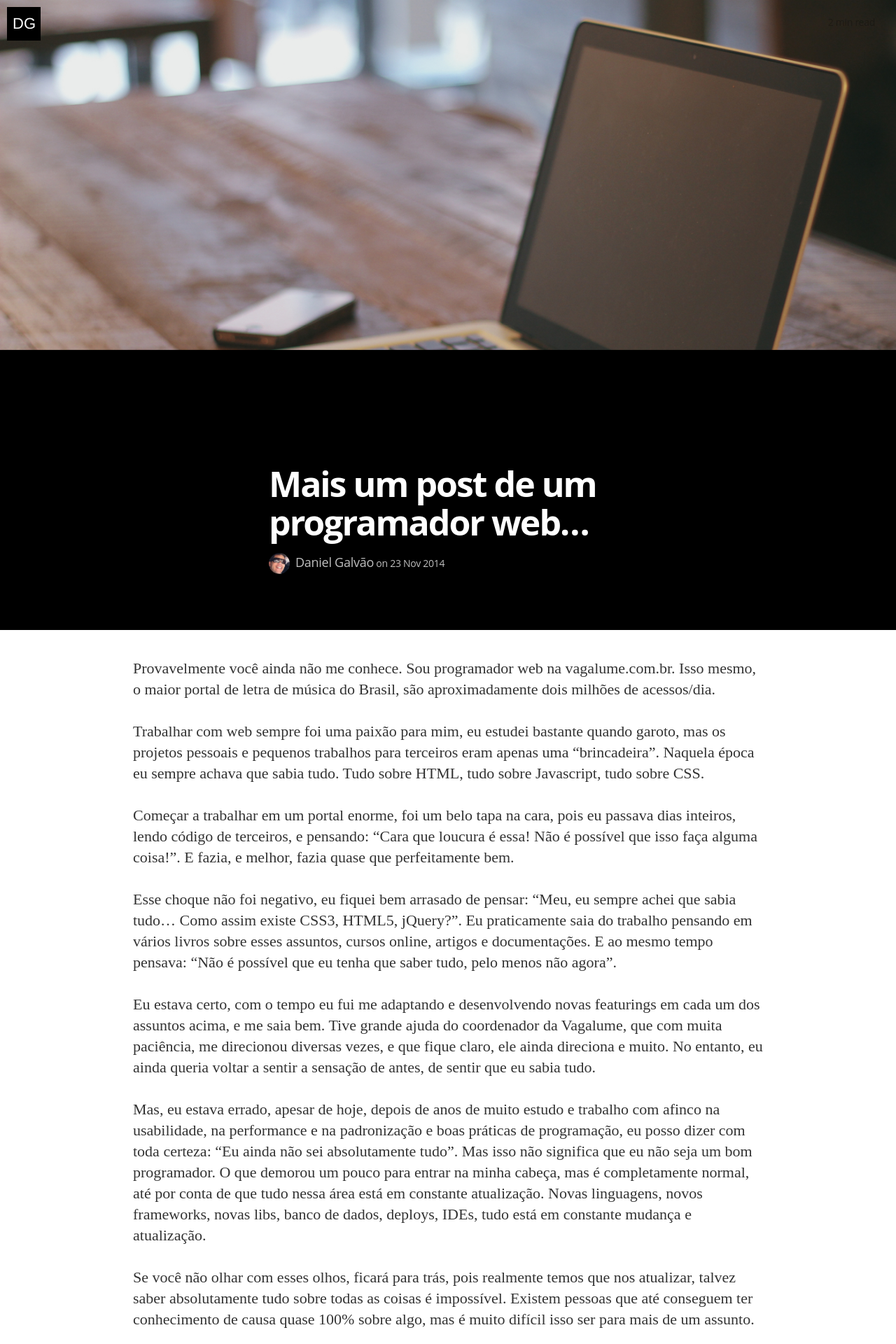
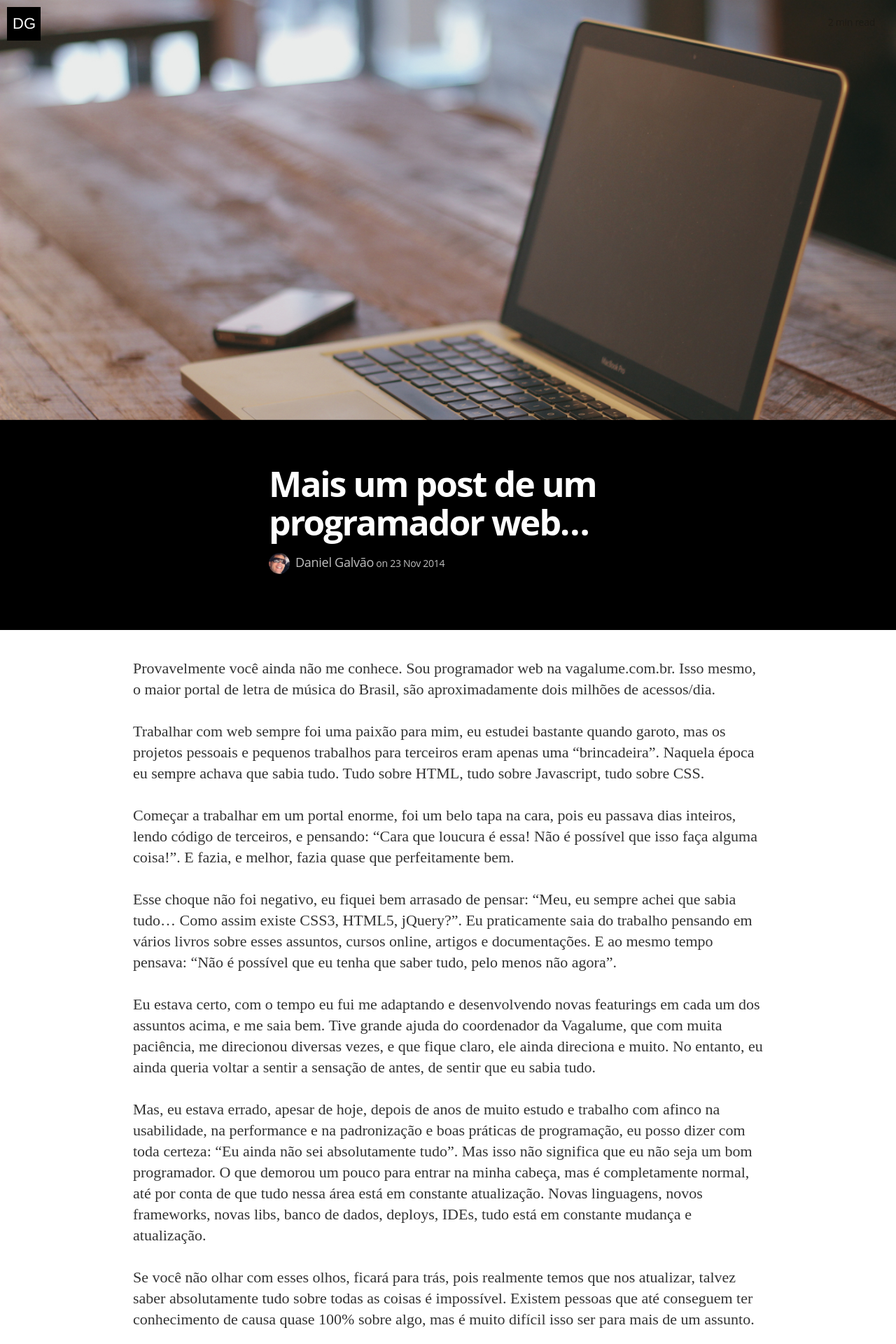
Before and after one commit to danielGalvao/danielGalvao.github.io, a Jekyll site: the page built from _posts/2014-11-23-mais-um-post-de-um-programador-web.markdown, in a window 1280 px wide. Shown: the top 1920 px of the page at 70% size. Built offline with Jekyll 4.4.1, drawn with Linux system fonts in a browser that asks for light colours; nearby versions of some CDN libraries; some web fonts are replaced; a style sheet for code colours, icons or effects is not loaded.

Commit message:
Update post layout

```diff
--- a/css/main.sass
+++ b/css/main.sass
@@ -253,7 +253,7 @@ body
         text-indent: -9999px
         padding-top: 33%
         z-index: 1
-        max-height: 500px
+        max-height: 600px
       .post-image-image2
         display: none
     @media(max-width: 700px)
```
